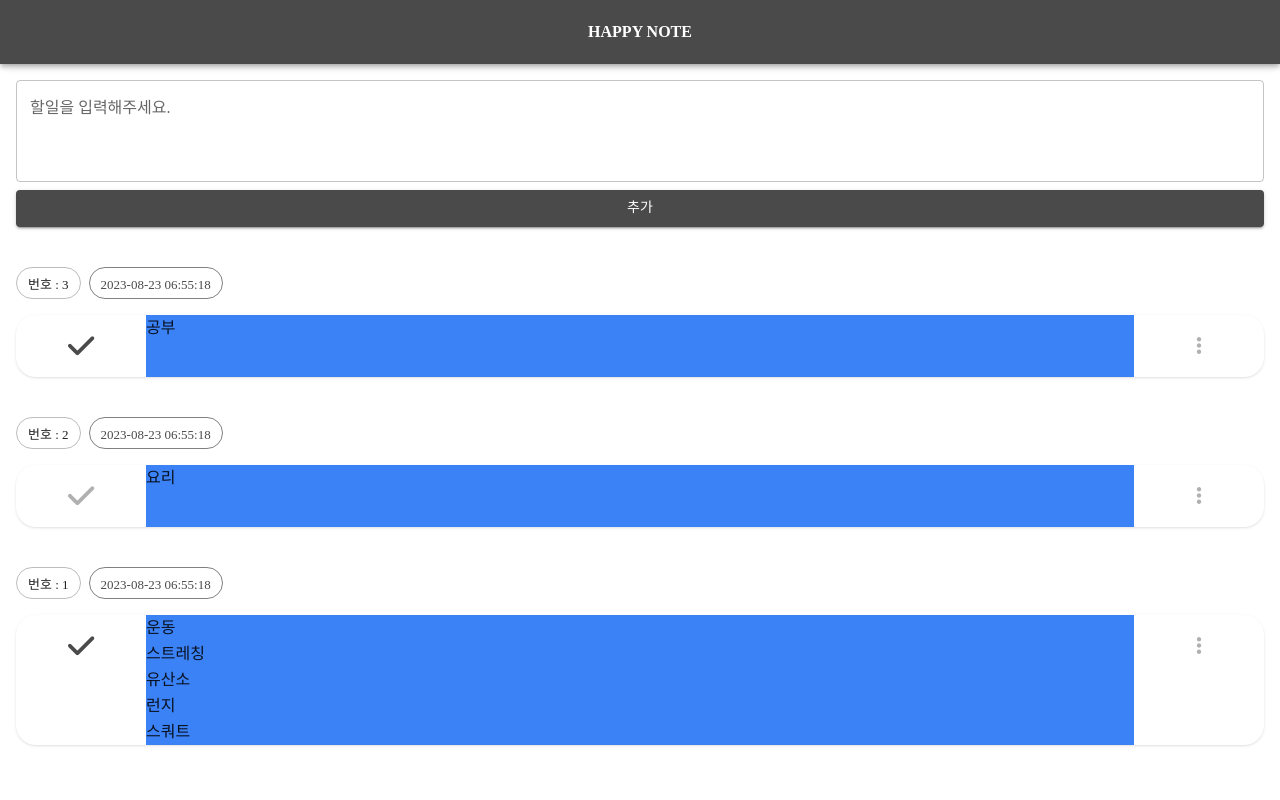
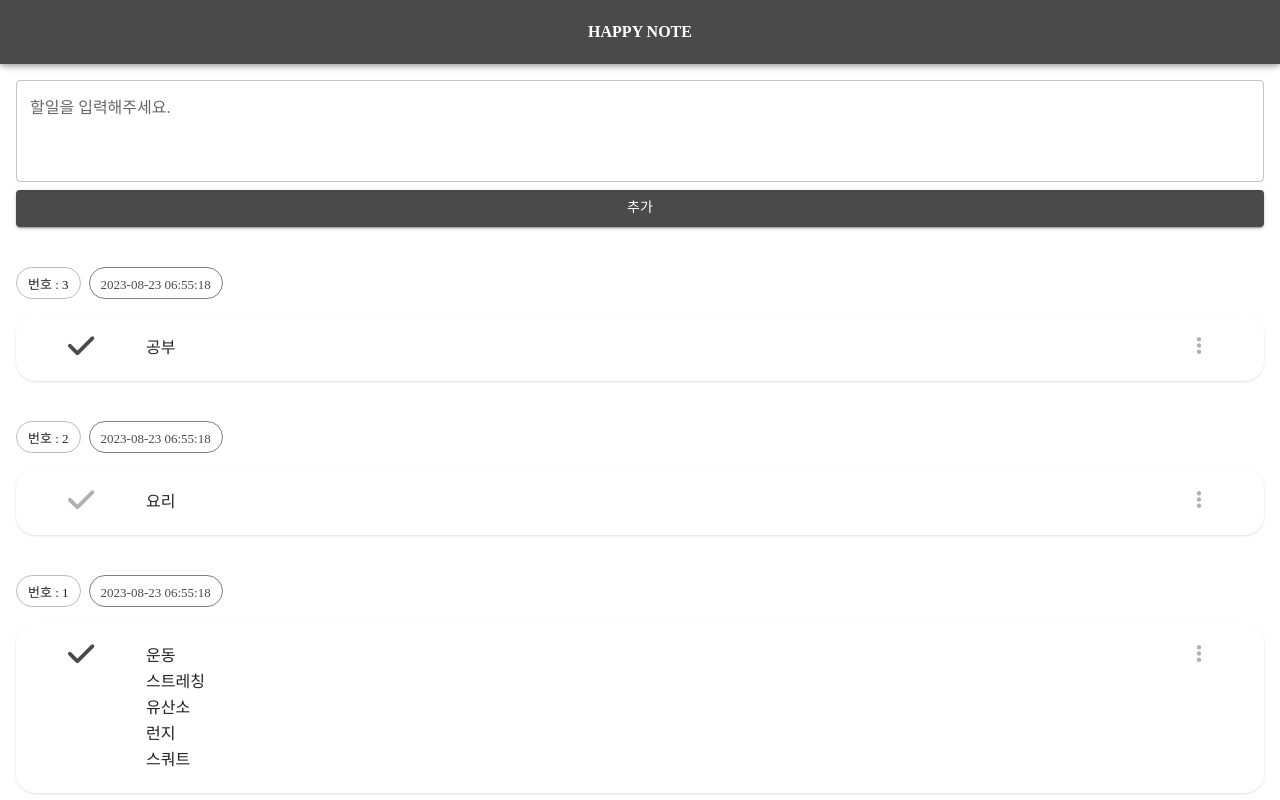
Before and after one commit to NewBean0312/react-test, a React (Create React App) app: page / in a window 1280 px wide. Built offline with nearby package versions, Linux system fonts and the light colour scheme; a web font is replaced by a local one.

Commit message:
할 일 본문의 상단, 하단에 margin 부여

```diff
--- a/src/App.js
+++ b/src/App.js
@@ -155,7 +155,7 @@ function App({ theme }) {
                     <i class="fa-solid fa-check"></i>
                   </span>
                 </Button>
-                <div className="bg-blue-500 whitespace-pre-wrap leading-relaxed hover:text-[color:var(--mui-color-primary-main)] flex-grow">
+                <div className="whitespace-pre-wrap leading-relaxed hover:text-[color:var(--mui-color-primary-main)] flex-grow my-5 flex items-center">
                   {todo.content}
                 </div>
                 <Button className="w-[130px] flex-shrink-0 !items-start !rounded-[0__20px_20px_0]" color="inherit" >
```
